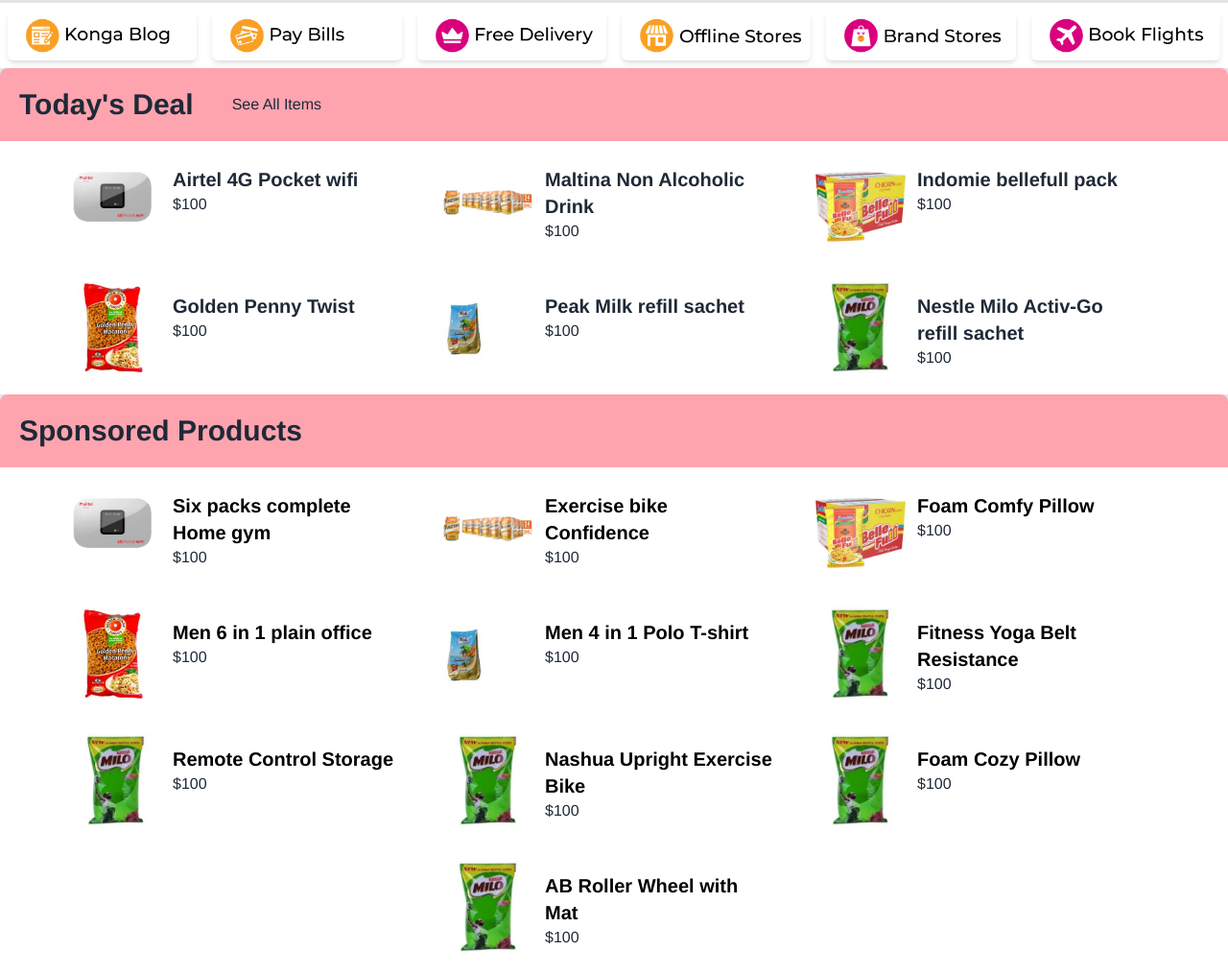
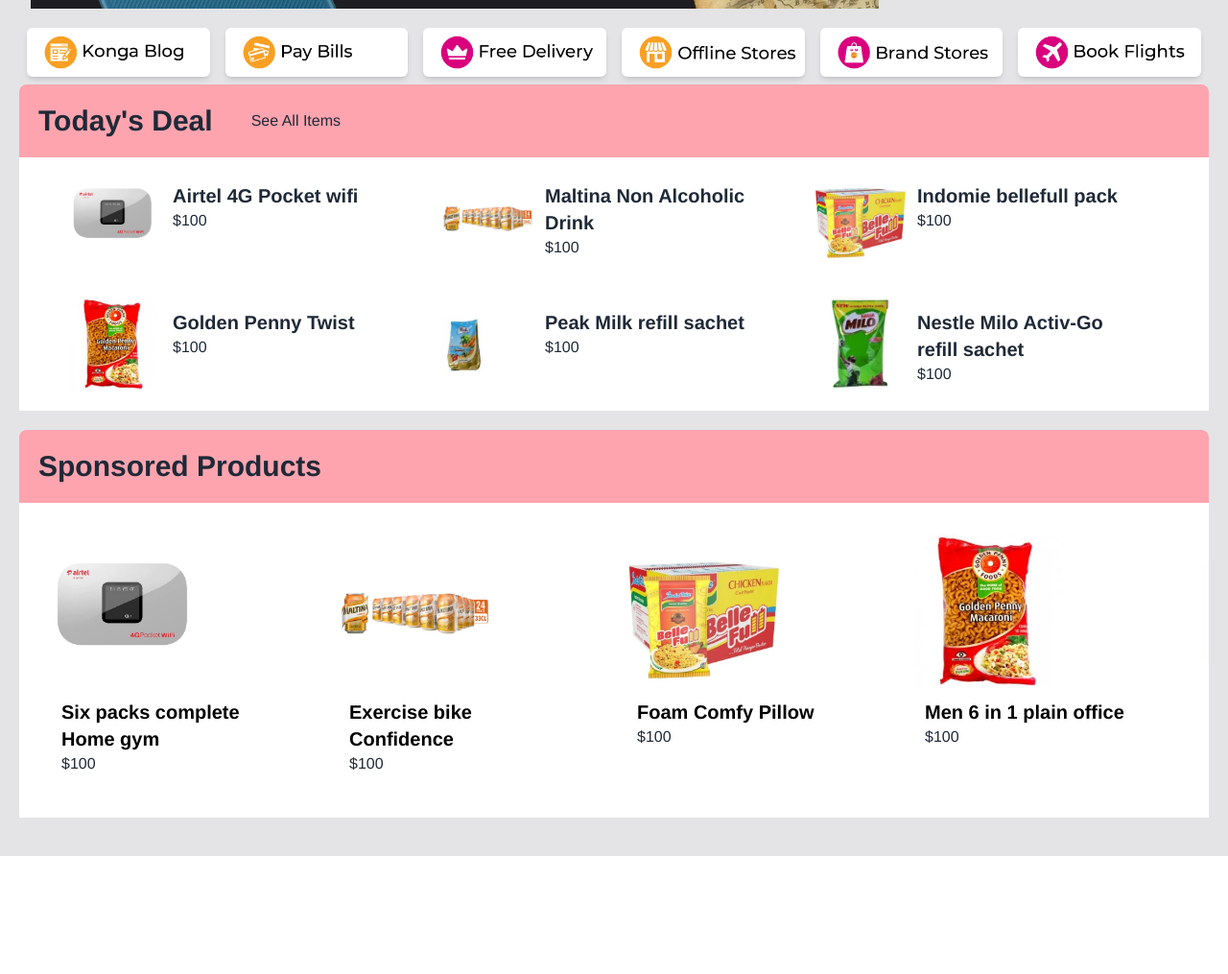
Before and after one commit to adeoyewole028/konga, a website: page public/index.html in a window 1280 px wide. Shown: the part 541-1556 px from the top of the page at 96% size. After the commit the page ends 1433 px from the top, so only its background shows below. Drawn offline with nearby package versions, Linux system fonts and the light colour scheme; no server answers; files whose address does not match are found by name.

Commit message:
added overflow and add width to div

```diff
--- a/public/index.html
+++ b/public/index.html
@@ -129,7 +129,7 @@
         </div>
       </div>
     </nav>
-    <main class="bg-zinc-200">
+    <main class="bg-zinc-200 p-5">
     </main>
 
     <script src="../src/index.js"></script>
--- a/src/index.js
+++ b/src/index.js
@@ -360,10 +360,10 @@
 otherServices.forEach((service) => {
   //for each ad in the array
   let serviceEl = document.createElement("div");
-  serviceEl.setAttribute("class", "w-1/6 p-2 bg-white");
+  serviceEl.setAttribute("class", "w-1/6 p-2");
   let serviceImage = document.createElement("img");
   serviceImage.setAttribute("src", service.image);
-  serviceImage.setAttribute("class", "rounded-md shadow-md p-2");
+  serviceImage.setAttribute("class", "rounded-md shadow-md p-2 bg-white");
   let serviceLink = document.createElement("a");
   serviceLink.setAttribute("href", service.link);
   serviceLink.appendChild(serviceImage);
@@ -638,7 +638,7 @@
   let todaysDealContainer = document.createElement("div");
   todaysDealContainer.setAttribute(
     "class",
-    "todays-deal rounded-lg bg-rose-300"
+    "todays-deal rounded-lg bg-rose-300 mb-5"
   );
   let heading = document.createElement("div");
   let headingTitle = document.createElement("h2");
@@ -777,7 +777,7 @@
   let sponsoredProductsContainer = document.createElement("div");
   sponsoredProductsContainer.setAttribute(
     "class",
-    "sponsored-products rounded-lg bg-rose-300"
+    "sponsored-products rounded-lg bg-rose-300 mb-5"
   );
   let heading = document.createElement("div");
   let headingTitle = document.createElement("h2");
@@ -806,15 +806,18 @@
   let sponsoredProductsItems = document.createElement("div");
   sponsoredProductsItems.setAttribute(
     "class",
-    "flex justify-center flex-wrap bg-white"
+    "flex space-x-5 p-5 overflow-x-auto bg-white"
   );
 
   Object.keys(sponsoredProducts).forEach((item, i) => {
     if (item !== "header") {
       let sponsoredProductsItem = document.createElement("div");
+
+
+
       sponsoredProductsItem.setAttribute(
         "class",
-        "sm:w-1/2 md:w-96 p-3 bg-white hover:shadow-2xl m-0.5"
+        "p-3 bg-white hover:shadow-2xl"
       );
       let sponsoredProductsItemImg = document.createElement("img");
       let sponsoredProductsItemTitle = document.createElement("h3");
@@ -822,10 +825,10 @@
       let sponsoredProductsItemLink = document.createElement("a");
       let titlePrice = document.createElement("div");
       titlePrice.setAttribute("class", "flex flex-col p-3");
-      sponsoredProductsItemImg.setAttribute("class", "w-24 h-24");
+      sponsoredProductsItemImg.setAttribute("class", "w-40 h-40");
       sponsoredProductsItemTitle.setAttribute("class", "text-xl font-bold");
       sponsoredProductsItemPrice.setAttribute("class", "text-gray-800");
-      sponsoredProductsItemLink.setAttribute("class", "flex");
+      sponsoredProductsItemLink.setAttribute("class", "flex flex-col w-64");
       sponsoredProductsItemImg.src = sponsoredProducts[item].img;
       sponsoredProductsItemTitle.innerHTML = sponsoredProducts[item].title;
       sponsoredProductsItemPrice.innerHTML = sponsoredProducts[item].price;
```
Also changed, not shown: public/main.css.
